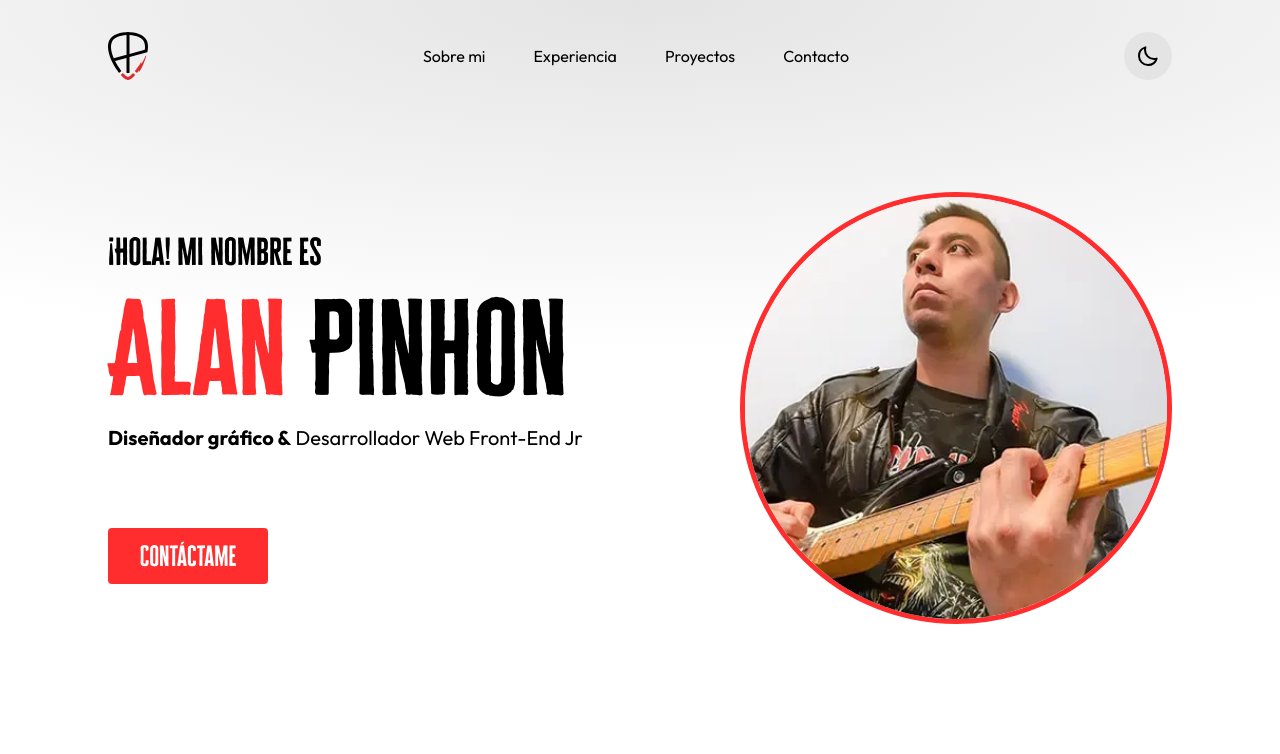
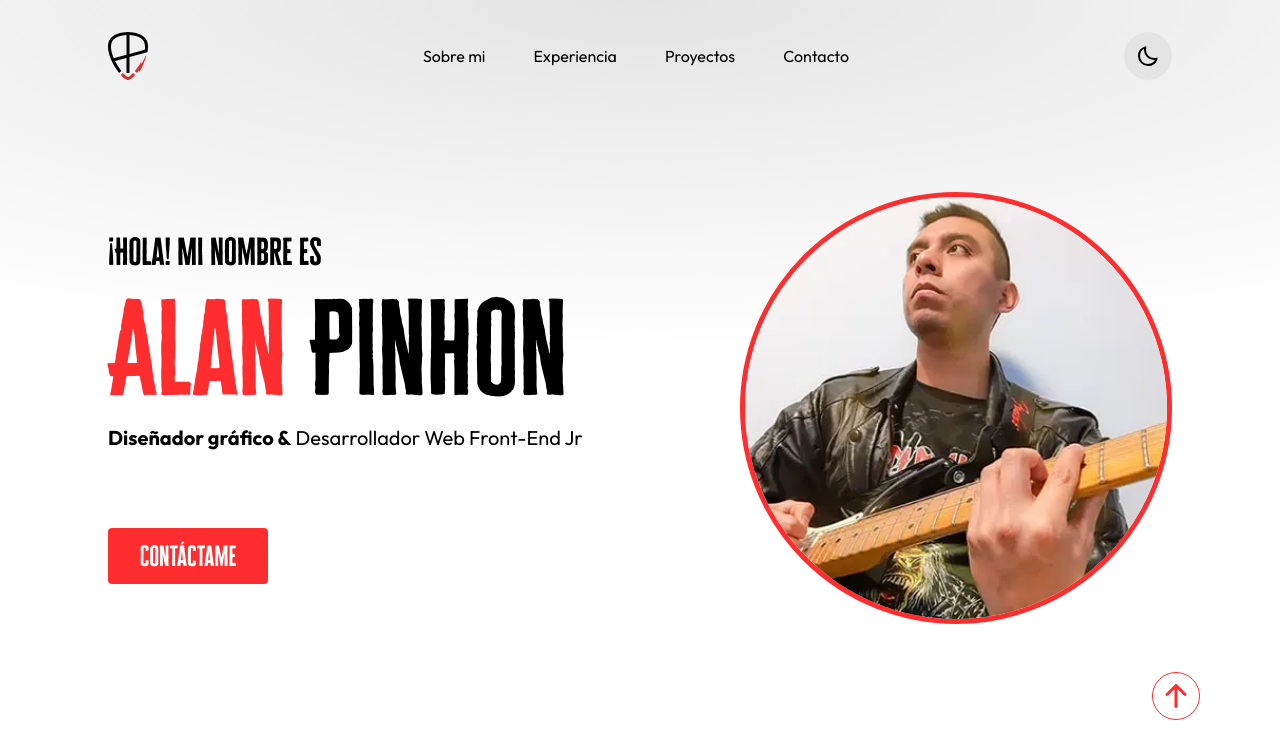
Before and after one commit to AlanPinhon/ap-portfolio, a React (Vite) app: page / in a window 1280 px wide. Shown: the top 754 px of the page. Built offline with nearby package versions, Linux system fonts and the light colour scheme.

Commit message:
feat: added a button to return to the beginning of the portfolio

```diff
--- a/src/App.tsx
+++ b/src/App.tsx
@@ -6,10 +6,12 @@ import { Header } from "./components/Header/Header"
 import { Navbar } from "./components/Navbar/Navbar"
 import { Projects } from "./components/Projects/Projects"
 import { ThemeProvider } from "./context/ThemeProvider"
+import { ArrowButton } from './components/ArrowButton/ArrowButton';
 
 export const App = () => (
   <ThemeProvider>
-    <div className="back-gradient"></div>
+    <div id="home" className="back-gradient"></div>
+    <ArrowButton/>
     <Navbar/>
     <Header/>
     <AboutMe/>
--- /dev/null
+++ b/src/components/ArrowButton/ArrowButton.tsx
@@ -0,0 +1,12 @@
+import { Icon } from '../../assets/icons/Icon';
+import './ArrowButtonStyles.css';
+
+export const ArrowButton = () => {
+  return (
+    <a href="#home">
+      <div className="arrow-btn">
+        <Icon name='ArrowUpIcon'/>
+      </div>
+    </a>
+  )
+}
--- /dev/null
+++ b/src/components/ArrowButton/ArrowButtonStyles.css
@@ -0,0 +1,30 @@
+.arrow-btn {
+  position: fixed;
+  width: 3rem;
+  height: 3rem;
+  bottom: 5rem;
+  right: 5rem;
+  display: flex;
+  justify-content: center;
+  align-items: center;
+  border: 1px solid var(--rock-red);
+  border-radius: 50%;
+  cursor: pointer;
+  transition: all .1s ease-in-out;
+
+  & .icon {
+    width: 1.5rem;
+    height: 1.5rem;
+    fill: var(--rock-red);
+    transition: all .1s ease-in-out;
+
+  }
+
+  &:hover {
+    background-color: var(--rock-red);
+
+    & .icon {
+      fill: var(--main-white);
+    }
+  }
+}
--- a/src/components/Navbar/Navbar.tsx
+++ b/src/components/Navbar/Navbar.tsx
@@ -39,7 +39,7 @@ export const Navbar = () => {
   }, [theme, setTheme])
 
   return (
-    <section className="nav-container container">
+    <section id="navbar" className="nav-container container">
 
     <img className="nav-ap-logo" src={(theme === 'light') ? LightLogo : DarkLogo }  alt="ap-logo"/>
     <button onClick={toggleMenu} className={`menu-btn ${isOpen ? 'fixed' : ''}`}>
--- a/src/index.css
+++ b/src/index.css
@@ -61,6 +61,10 @@
   box-sizing: border-box;
 }
 
+html {
+  scroll-behavior: smooth;
+}
+
 body{
   color: var(--main-text-color);
   background-color: var(--main-background-color);
```
